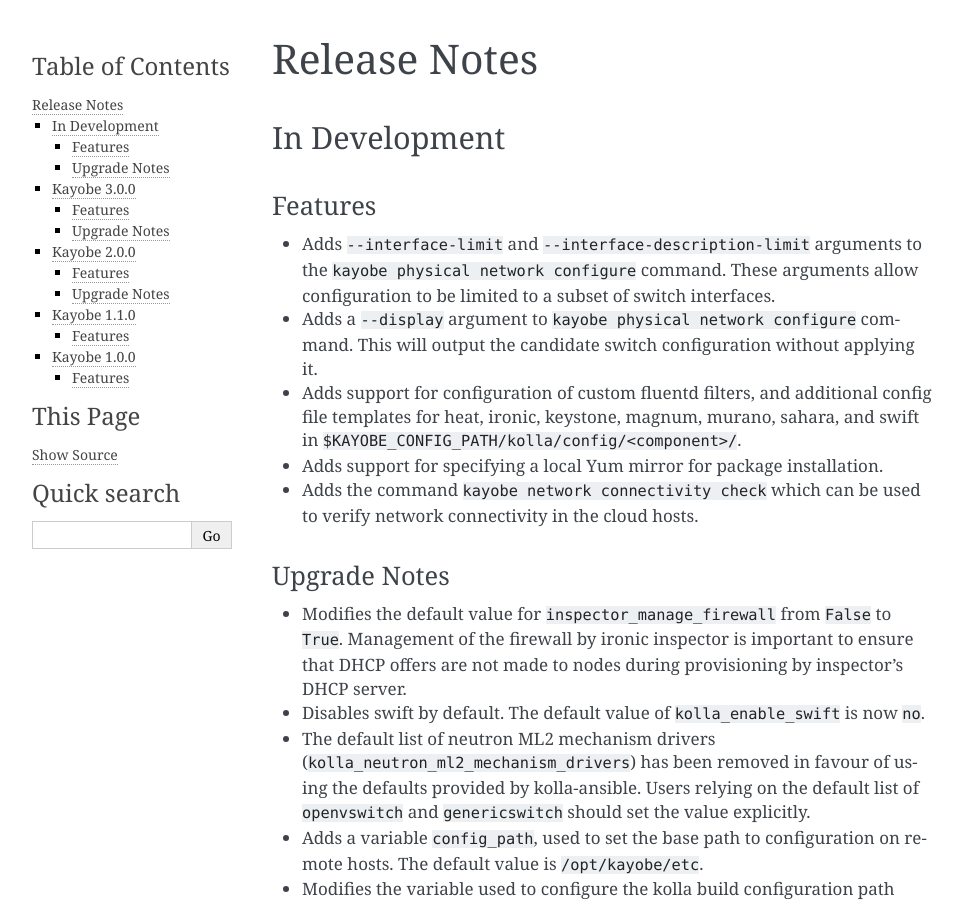
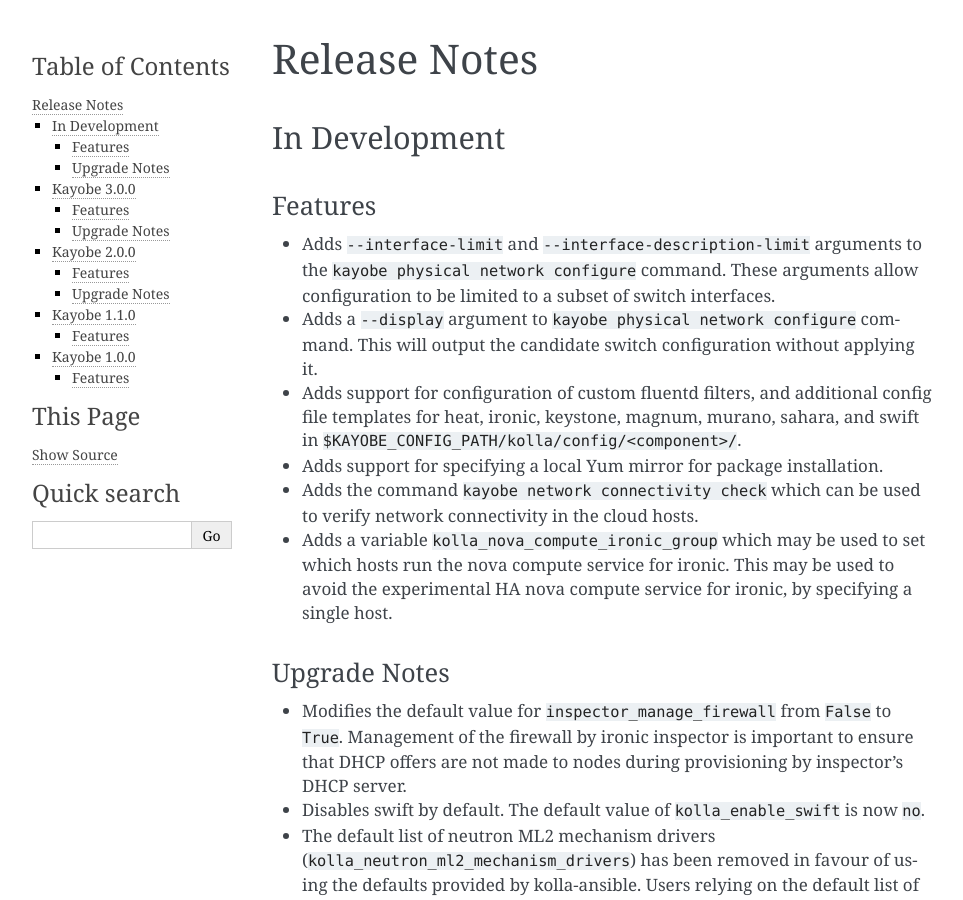
Before and after one commit to openstack/kayobe, a Sphinx documentation site: the page built from doc/source/release-notes.rst, in a window 1280 px wide and 900 px high. Shown: the whole window, without its empty margins (148-1111 px from the left). Built offline with Sphinx 7.4.7, drawn with Linux system fonts in a browser that asks for light colours.

Commit message:
Add a variable to configure which hosts run nova compute for ironic
May be used to avoid HA nova compute for ironic, which is experimental.

```diff
--- a/doc/source/release-notes.rst
+++ b/doc/source/release-notes.rst
@@ -20,6 +20,10 @@
 * Adds support for specifying a local Yum mirror for package installation.
 * Adds the command ``kayobe network connectivity check`` which can be used to
   verify network connectivity in the cloud hosts.
+* Adds a variable ``kolla_nova_compute_ironic_group`` which may be used to set
+  which hosts run the nova compute service for ironic. This may be used to
+  avoid the experimental HA nova compute service for ironic, by specifying a
+  single host.
 
 Upgrade Notes
 -------------
```
Also changed, not shown: 4 other files.
